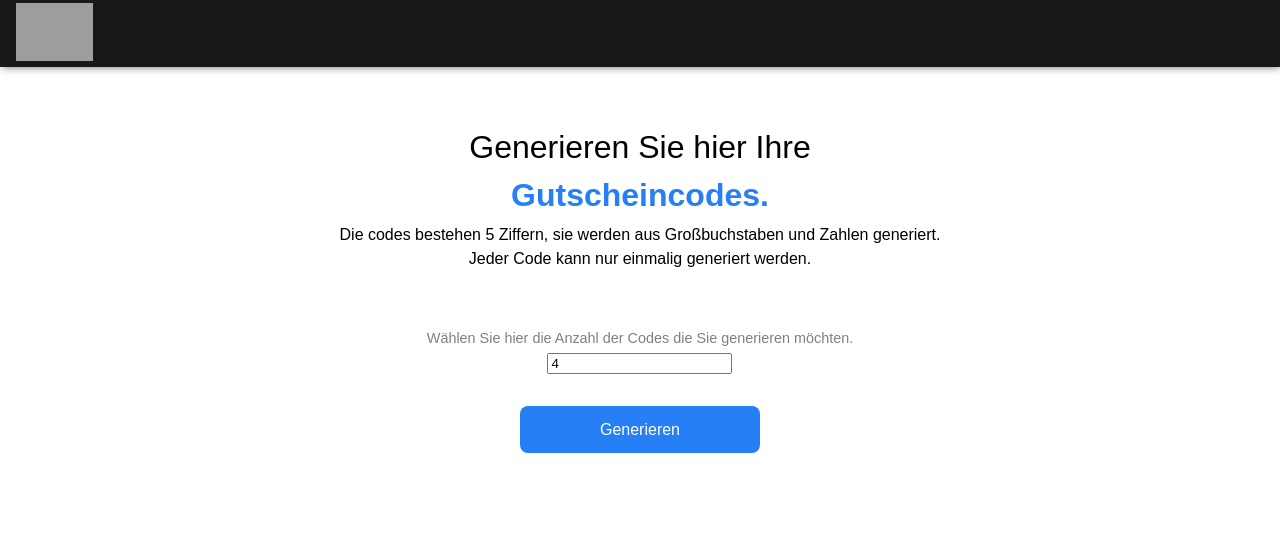
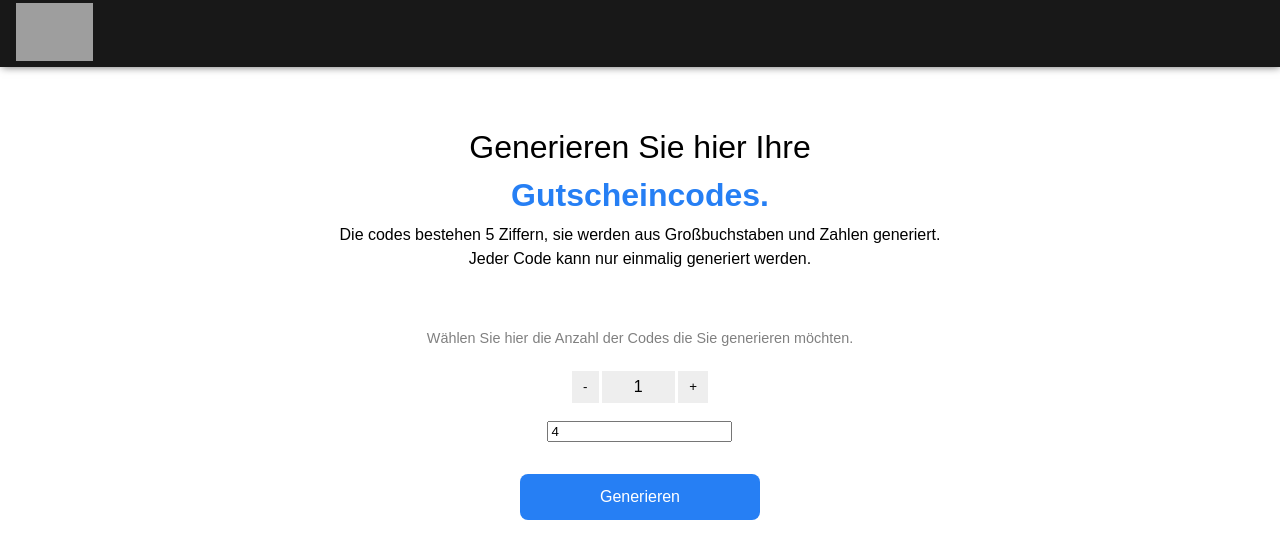
Before and after one commit to KevinKarahali/code-generator, an Angular app: page / in a window 1280 px wide. Shown: the top 558 px of the page. Built offline with nearby package versions, Linux system fonts and the light colour scheme; grey boxes are pictures that could not be loaded.

Commit message:
creating counter component

```diff
--- a/src/app/code-generator/code-generator.module.ts
+++ b/src/app/code-generator/code-generator.module.ts
@@ -3,12 +3,14 @@ import {CommonModule} from '@angular/common';
 import {GeneratorComponent} from './generator/generator.component';
 import {FormsModule} from "@angular/forms";
 import {ListCodeComponent} from './list-code/list-code.component';
+import { CounterComponent } from './counter/counter.component';
 
 
 @NgModule({
   declarations: [
     GeneratorComponent,
-    ListCodeComponent
+    ListCodeComponent,
+    CounterComponent
   ],
   exports: [
     GeneratorComponent,
--- /dev/null
+++ b/src/app/code-generator/counter/counter.component.css
@@ -0,0 +1,21 @@
+.container {
+  display: flex;
+  margin-top: 1rem;
+  margin-bottom: 1rem;
+}
+
+.container button, p {
+  /*background-color: #cbcbcb;*/
+  background-color: #eeeeee;
+  border: none;
+  cursor: pointer;
+  margin: 0.1rem;
+  padding: 0.5rem 0.7rem 0.5rem;
+  color: black;
+}
+
+.container p {
+  padding-right: 2rem;
+  padding-left: 2rem;
+  cursor: default;
+}
--- /dev/null
+++ b/src/app/code-generator/counter/counter.component.html
@@ -0,0 +1,5 @@
+<div class="container">
+  <button (click)="accumulate(-1)">-</button>
+  <p>{{number}}</p>
+  <button (click)="accumulate(+1)">+</button>
+</div>
--- /dev/null
+++ b/src/app/code-generator/counter/counter.component.ts
@@ -0,0 +1,18 @@
+import {Component} from '@angular/core';
+
+@Component({
+  selector: 'app-counter',
+  templateUrl: './counter.component.html',
+  styleUrls: ['./counter.component.css']
+})
+export class CounterComponent {
+
+  public number: number = 1;
+
+  accumulate(value: number) {
+    if (this.number < 1) {
+      this.number = 1
+    }
+    this.number += value
+  }
+}
--- a/src/app/code-generator/generator/generator.component.css
+++ b/src/app/code-generator/generator/generator.component.css
@@ -36,6 +36,7 @@
   margin-top: 2rem;
   color: white;
   font-size: 1rem;
+  cursor: pointer;
 }
 
 .container-generator p {
--- a/src/app/code-generator/generator/generator.component.html
+++ b/src/app/code-generator/generator/generator.component.html
@@ -9,6 +9,7 @@
 
   <div class="container-generator">
     <p>Wählen Sie hier die Anzahl der Codes die Sie generieren möchten.</p>
+    <app-counter></app-counter>
     <input type="number" [(ngModel)]="number" min="4">
     <button (click)="generateCode(number)">Generieren</button>
   </div>
--- a/src/app/code-generator/list-code/list-code.component.css
+++ b/src/app/code-generator/list-code/list-code.component.css
@@ -1,7 +1,7 @@
 .container {
   display: flex;
   padding: 1rem 3rem;
-  background-color: whitesmoke;
+  background-color: #eeeeee;
   margin: 1rem;
 }
 
```
